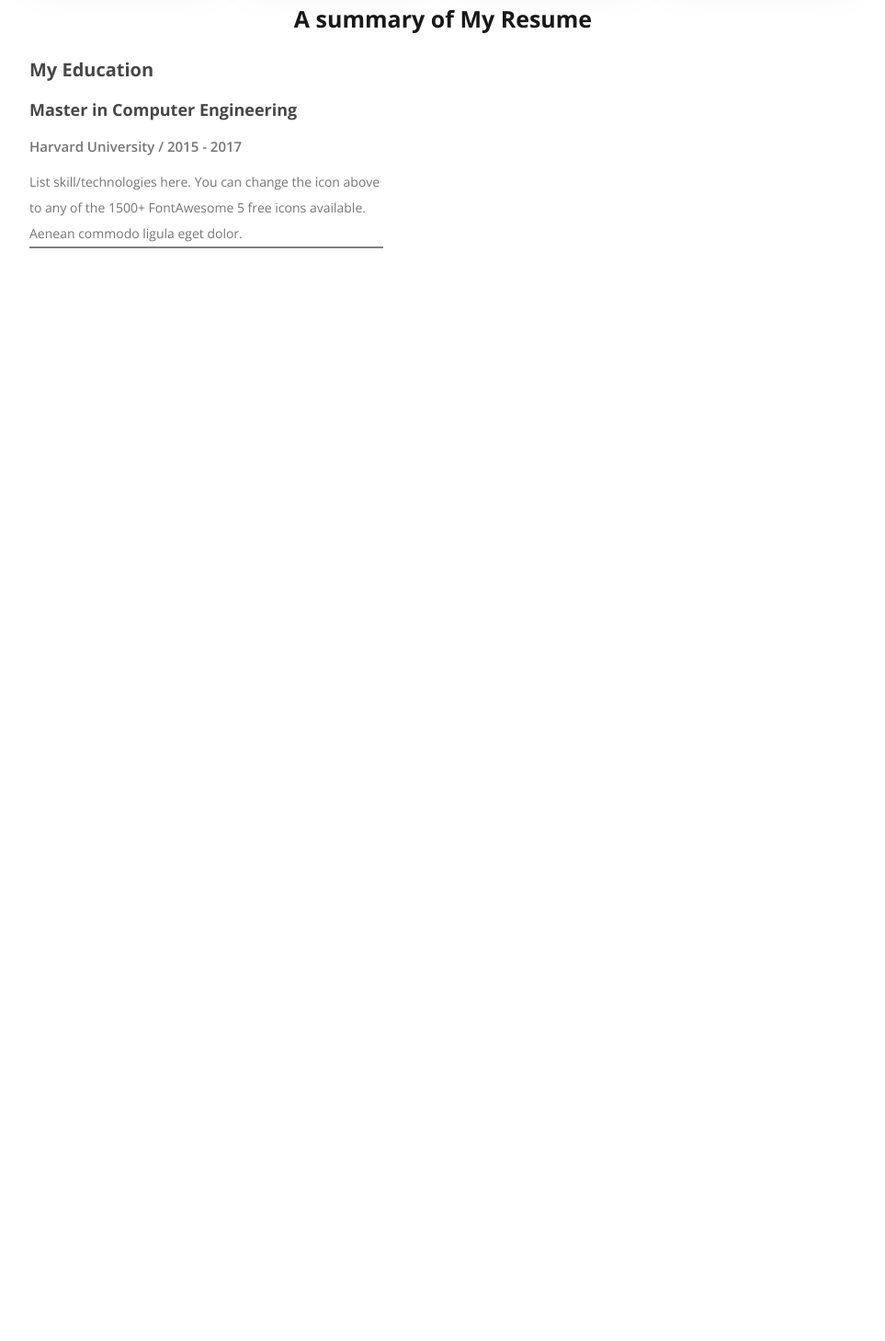
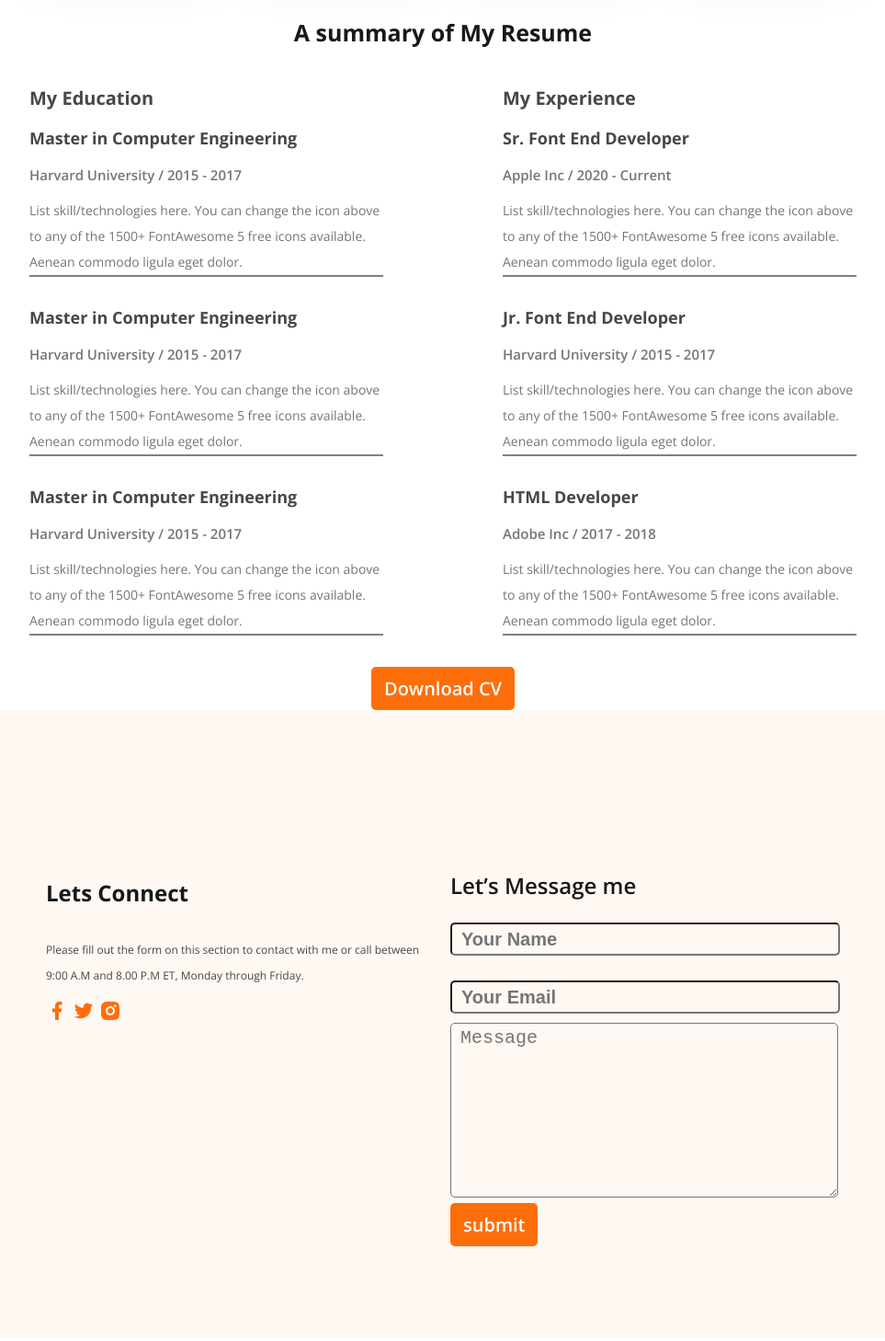
Before and after one commit to forhadch30/module-6, a plain HTML site: page index.html in a window 1280 px wide. Shown: the part 1615-3073 px from the top of the page at 92% size, without its empty margins (158-1121 px from the left). Before the commit the page ends 1899 px from the top, so only its background shows below. Drawn offline with nearby package versions, Linux system fonts and the light colour scheme.

Commit message:
prot end

```diff
--- a/index.html
+++ b/index.html
@@ -115,7 +115,7 @@
             <div class="summary-container">
                 <h3 class="summary-title">A summary of My Resume</h3>
                 <div class="summary-f">
-                    <!--  -->
+                    <!-- summary one -->
                     <div>
                         <h2 class="summary-h">My Education</h2>
                         <p class="summary-1">Master in Computer Engineering</p>
@@ -124,12 +124,81 @@
                             to any of the 1500+ FontAwesome 5 free icons available. Aenean commodo ligula eget dolor.
                         </p>
                     </div>
+                    <!-- summary two -->
+                    <div>
+                        <h2 class="summary-h">My Experience</h2>
+                        <p class="summary-1">Sr. Font End Developer</p>
+                        <p class="summary-2">Apple Inc / 2020 - Current</p>
+                        <p class="summary-3">List skill/technologies here. You can change the icon above
+                            to any of the 1500+ FontAwesome 5 free icons available. Aenean commodo ligula eget dolor.
+                        </p>
+                    </div>
+                    <!-- summary three -->
+                    <div>
+                        <p class="summary-1">Master in Computer Engineering</p>
+                        <p class="summary-2">Harvard University / 2015 - 2017</p>
+                        <p class="summary-3">List skill/technologies here. You can change the icon above
+                            to any of the 1500+ FontAwesome 5 free icons available. Aenean commodo ligula eget dolor.
+                        </p>
+                    </div>
+                    <!-- summary four -->
+                    <div>
+                        <p class="summary-1">Jr. Font End Developer</p>
+                        <p class="summary-2">Harvard University / 2015 - 2017</p>
+                        <p class="summary-3">List skill/technologies here. You can change the icon above
+                            to any of the 1500+ FontAwesome 5 free icons available. Aenean commodo ligula eget dolor.
+                        </p>
+                    </div>
+                    <!-- summary five -->
+                    <div>
+                        <p class="summary-1">Master in Computer Engineering</p>
+                        <p class="summary-2">Harvard University / 2015 - 2017</p>
+                        <p class="summary-3">List skill/technologies here. You can change the icon above
+                            to any of the 1500+ FontAwesome 5 free icons available. Aenean commodo ligula eget dolor.
+                        </p>
+                    </div>
+                    <!-- summary six -->
+                    <div>
+                        <p class="summary-1">HTML Developer</p>
+                        <p class="summary-2">Adobe Inc / 2017 - 2018</p>
+                        <p class="summary-3">List skill/technologies here. You can change the icon above
+                            to any of the 1500+ FontAwesome 5 free icons available. Aenean commodo ligula eget dolor.
+                        </p>
+                    </div>
+                </div>
+                <div class="downlonad-cv">
+                    <button class="here-btn">Download CV</button>
                 </div>
             </div>
         </section>
     </main>
-    <footer>
-
+    <footer class="footer">
+        <section class="footer-w-h">
+            <div class="lets-connect">
+                <div>
+                    <h4 class="lets-title">Lets Connect</h4>
+                    <p class="lets-para">Please fill out the form on this section to contact with me or call between
+                        9:00 A.M and 8.00 P.M ET, Monday through Friday.</p>
+                    <div class="Icons">
+                        <a href=""><img src="/images/icons/facebook.png" alt=""></a>
+                        <a href=""><img src="/images/icons/twitter.png" alt=""></a>
+                        <a href=""><img src="/images/icons/insta.png" alt=""></a>
+                    </div>
+                </div>
+                <div>
+                    <h3 class="input-title">Let’s Message me</h3>
+                    <div>
+                        <input class="input" type="name" placeholder="Your Name">
+                    </div>
+                    <br>
+                    <div>
+                        <input class="input" type="email" placeholder="Your Email">
+                    </div>
+                    <textarea class="text-area " name="" id="" cols="30" placeholder="Message" rows="5"></textarea> <br>
+                    <input class="here-btn" type="submit" value="submit">
+                </div>
+            </div>
+        </section>
     </footer>
 </body>
 
--- a/style/potf.css
+++ b/style/potf.css
@@ -218,7 +218,7 @@ main {
 
 /* summary style */
 .summary-container {
-    /* text-align: center; */
+    margin-top: 40px;
 }
 
 .summary-title {
@@ -238,6 +238,12 @@ main {
     font-style: normal;
     font-weight: 700;
     line-height: normal;
+}
+
+.summary-f {
+    display: flex;
+    flex-wrap: wrap;
+    justify-content: space-between;
 }
 
 .summary-1 {
@@ -269,3 +275,96 @@ main {
     border-bottom: 2px solid gray;
     /* 175% */
 }
+
+.downlonad-cv {
+    text-align: center;
+    margin-top: 20px;
+}
+
+/* lets connect */
+.lets-title {
+    color: var(--Dark-01, #181818);
+    font-family: "Open Sans";
+    font-size: 24px;
+    font-style: normal;
+    font-weight: 700;
+    line-height: normal;
+}
+
+.lets-connect {
+    display: flex;
+    margin-top: 50px;
+    justify-content: space-between;
+}
+
+/* .lets-connect {
+    background: #FFF8F3;
+} */
+
+.lets-para {
+    color: var(--Dark-02, #474747);
+    font-family: "Open Sans";
+    font-size: 12px;
+    font-style: normal;
+    font-weight: 400;
+    line-height: 28px;
+    width: 420px;
+    /* 175% */
+}
+
+.Icons {
+    align-items: center;
+}
+
+.input-title {
+    color: var(--Dark-01, #181818);
+    font-family: "Open Sans";
+    font-size: 24px;
+    font-style: normal;
+    font-weight: 600;
+    line-height: normal;
+}
+
+.input {
+    border-radius: 5px;
+    background-color: #FFF8F3;
+    width: 400px;
+    color: darkcyan;
+    height: 32px;
+    flex-shrink: 0;
+}
+
+.text-area {
+    width: 400px;
+    margin-top: 10px;
+    height: 180px;
+    flex-shrink: 0;
+    border-radius: 5px;
+    background-color: #FFF8F3;
+}
+
+footer input[type="name"] {
+    font-size: 20px;
+    padding: 0 10px;
+    font-weight: 600;
+}
+
+footer input[type="email"] {
+    font-size: 20px;
+    padding: 0 10px;
+    color: #b8042b;
+    font-weight: 600;
+}
+footer textarea[placeholder="Message"] {
+    font-size: 20px;
+    padding: 4px 10px;
+    color: #b8042b;
+}
+
+.footer {
+    background: #FFF8F3;
+}
+
+.footer-w-h {
+    padding: 100px 200px;
+}
```
